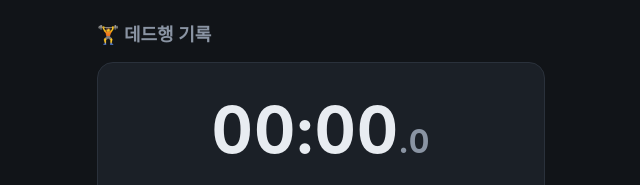
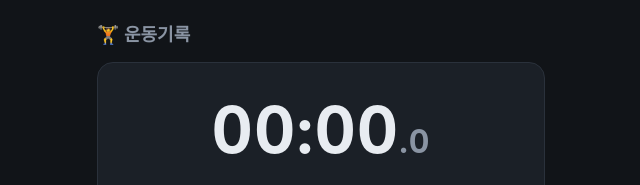
Before and after one commit to GSTIYL/deadhang, a plain HTML site: page index.html in a window 1280 px wide. Shown: the top 185 px of the page, 319-959 px from the left. Drawn offline with Linux system fonts and the light colour scheme.

Commit message:
앱 이름을 '운동기록'으로 변경
Co-Authored-By: Claude Opus 5.5 <noreply@anthropic.com>

```diff
--- a/index.html
+++ b/index.html
@@ -6,11 +6,11 @@
 <meta name="theme-color" content="#111418">
 <meta name="apple-mobile-web-app-capable" content="yes">
 <meta name="apple-mobile-web-app-status-bar-style" content="black-translucent">
-<meta name="apple-mobile-web-app-title" content="데드행">
+<meta name="apple-mobile-web-app-title" content="운동기록">
 <link rel="manifest" href="manifest.webmanifest">
 <link rel="icon" href="icon-192.png">
 <link rel="apple-touch-icon" href="apple-touch-icon.png">
-<title>데드행 기록</title>
+<title>운동기록</title>
 <style>
   :root {
     --bg: #111418; --card: #1b2027; --line: #2a313b; --text: #e8ecf1; --muted: #8a94a3;
@@ -99,7 +99,7 @@
 </head>
 <body>
 <main>
-  <h1>🏋️ 데드행 기록</h1>
+  <h1>🏋️ 운동기록</h1>
 
   <section class="card timer" id="timerCard">
     <div class="time" id="timeDisplay">00:00<small>.0</small></div>
--- a/sw.js
+++ b/sw.js
@@ -1,5 +1,5 @@
 // 앱 파일을 캐시해 오프라인에서도 열리게 한다. 파일을 고치면 VERSION을 올릴 것.
-const VERSION = 'deadhang-v2';
+const VERSION = 'deadhang-v3';
 const FILES = ['./', './index.html', './manifest.webmanifest', './icon-192.png', './icon-512.png', './apple-touch-icon.png'];
 
 self.addEventListener('install', e => {
```
Also changed, not shown: manifest.webmanifest, 1 other file.
